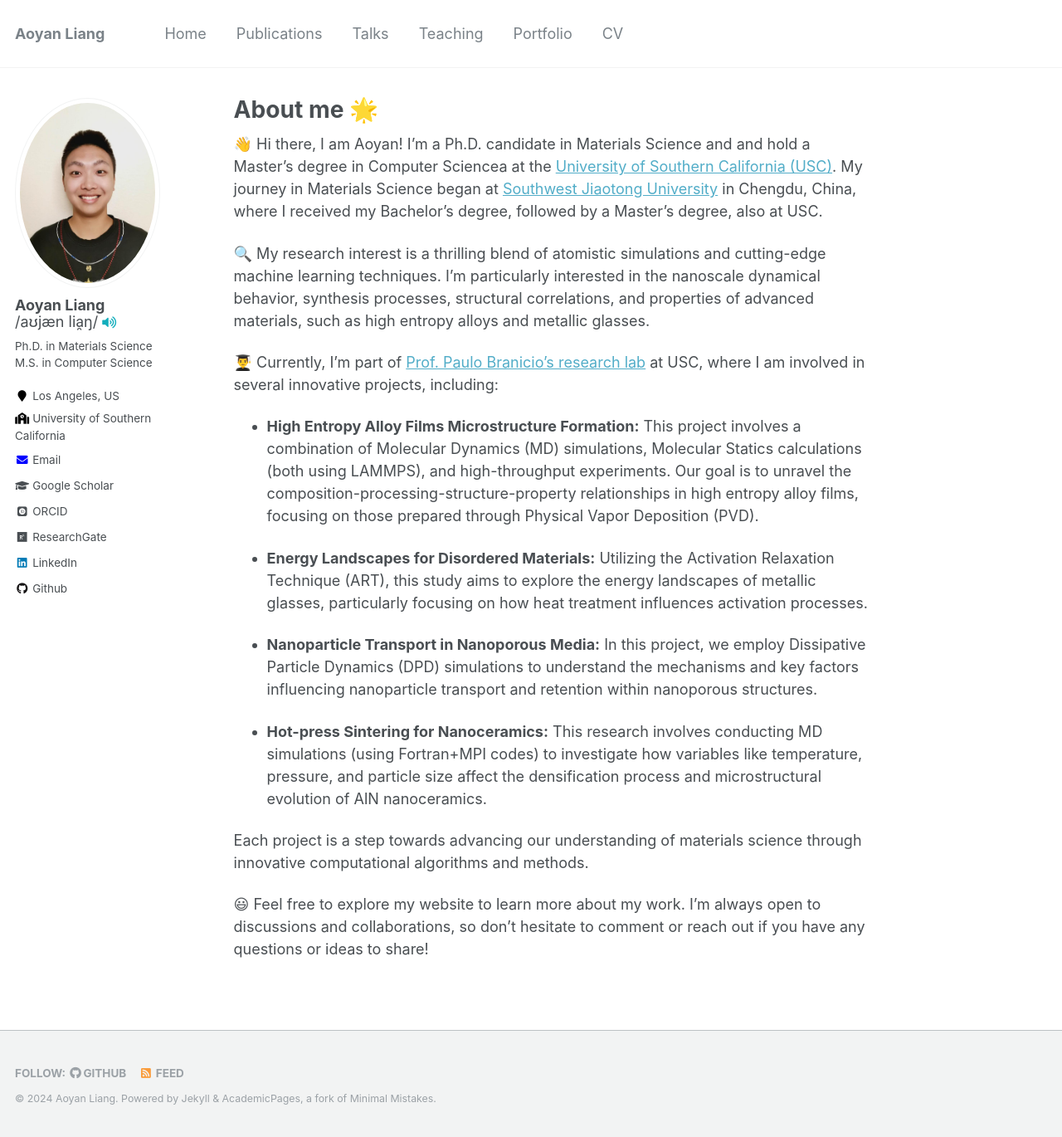
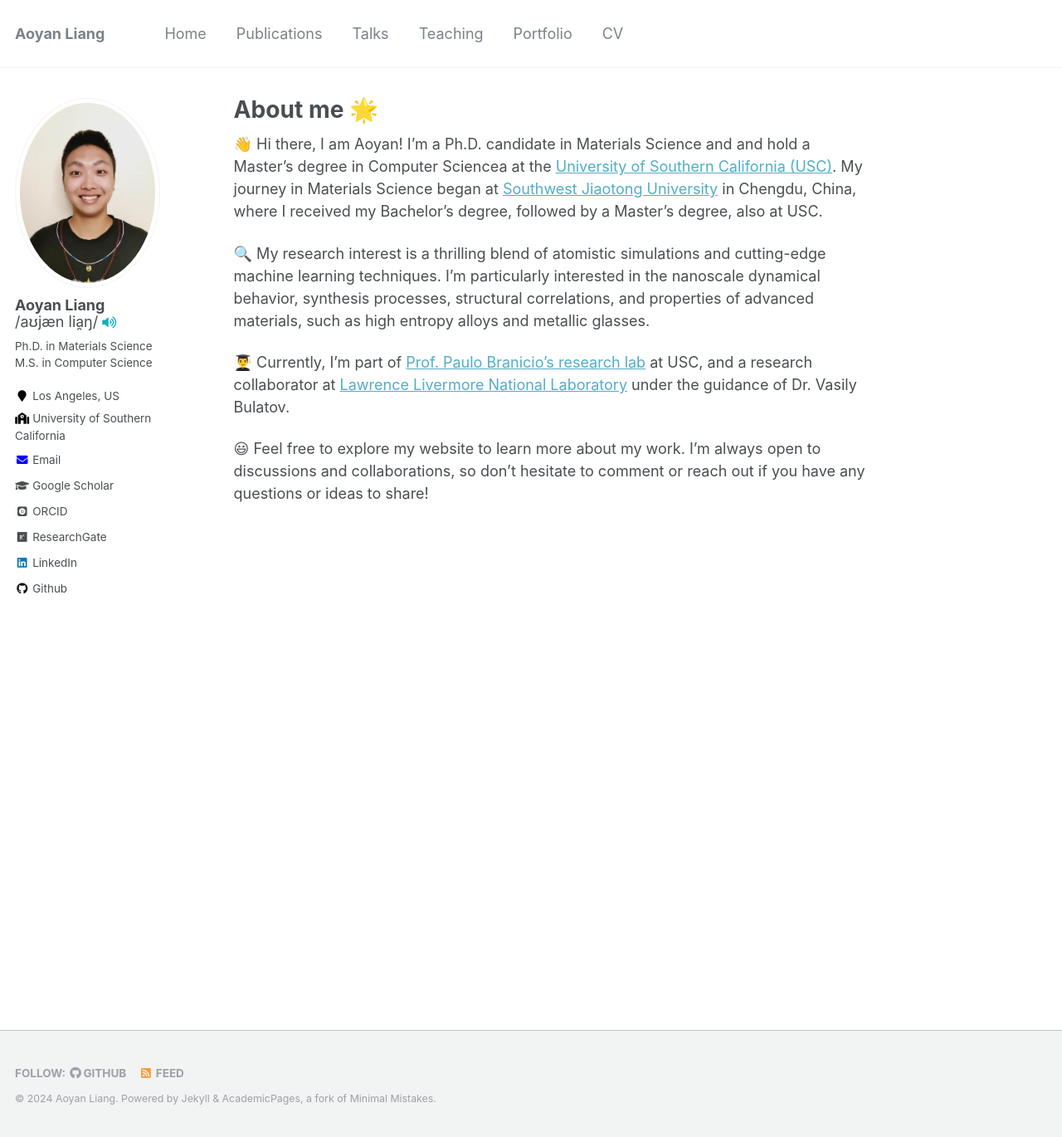
Before and after one commit to AoyanLiang/AoyanLiang.github.io, a Jekyll site: the page built from _pages/about.md, in a window 1280 px wide and 1370 px high. Shown: the whole window at 83% size. Built offline with Jekyll 4.4.1, drawn with Linux system fonts in a browser that asks for light colours; some web fonts are replaced.

Commit message:
Update site on Aug 25, 2024

```diff
--- a/Gemfile
+++ b/Gemfile
@@ -10,8 +10,8 @@ source "https://rubygems.org"
 # Happy Jekylling!
 
 gem "github-pages", group: :jekyll_plugins
-
 gem 'webrick', '~> 1.7'
+gem 'csv'
 
 # If you want to use Jekyll native, uncomment the line below.
 # To upgrade, run `bundle update`.
--- a/_pages/about.md
+++ b/_pages/about.md
@@ -11,16 +11,6 @@ redirect_from:
 
 🔍 My research interest is a thrilling blend of atomistic simulations and cutting-edge machine learning techniques. I'm particularly interested in the nanoscale dynamical behavior, synthesis processes, structural correlations, and properties of advanced materials, such as high entropy alloys and metallic glasses.
 
-👨‍🎓 Currently, I'm part of [Prof. Paulo Branicio's research lab](https://branicio.usc.edu/) at USC, where I am involved in several innovative projects, including:
-
-- **High Entropy Alloy Films Microstructure Formation:** This project involves a combination of Molecular Dynamics (MD) simulations, Molecular Statics calculations (both using LAMMPS), and high-throughput experiments. Our goal is to unravel the composition-processing-structure-property relationships in high entropy alloy films, focusing on those prepared through Physical Vapor Deposition (PVD).
-
-- **Energy Landscapes for Disordered Materials:** Utilizing the Activation Relaxation Technique (ART), this study aims to explore the energy landscapes of metallic glasses, particularly focusing on how heat treatment influences activation processes.
-
-- **Nanoparticle Transport in Nanoporous Media:** In this project, we employ Dissipative Particle Dynamics (DPD) simulations to understand the mechanisms and key factors influencing nanoparticle transport and retention within nanoporous structures.
-
-- **Hot-press Sintering for Nanoceramics:** This research involves conducting MD simulations (using Fortran+MPI codes) to investigate how variables like temperature, pressure, and particle size affect the densification process and microstructural evolution of AlN nanoceramics.
-
-Each project is a step towards advancing our understanding of materials science through innovative computational algorithms and methods.
+👨‍🎓 Currently, I'm part of [Prof. Paulo Branicio's research lab](https://branicio.usc.edu/) at USC, and a research collaborator at [Lawrence Livermore National Laboratory](https://www.llnl.gov/) under the guidance of Dr. Vasily Bulatov.
 
 😃 Feel free to explore my website to learn more about my work. I'm always open to discussions and collaborations, so don't hesitate to comment or reach out if you have any questions or ideas to share!
--- a/_pages/cv.html
+++ b/_pages/cv.html
@@ -10,11 +10,11 @@ redirect_from:
 {% include base_path %}
 {% capture written_label %}'None'{% endcapture %}
 
-If the embedded PDF below does not load, you can <u><a href="https://aoyanliang.github.io/files/CV-Aoyan Liang-Github-17Jun24.pdf">download it here.</a></u>
+If the embedded PDF below does not load, you can <u><a href="https://aoyanliang.github.io/files/CV-Aoyan Liang-25Aug24-Github.pdf">download it here.</a></u>
 <br/>
 
 <!--
 <embed src="https://aoyanliang.github.io/files/CV-Aoyan Liang-Github-8Jan24.pdf" type="application/pdf" width="100%" />
 -->
 
-<iframe src="https://aoyanliang.github.io/files/CV-Aoyan Liang-Github-17Jun24.pdf" width="100%" style="height:100vh;"></iframe>
+<iframe src="https://aoyanliang.github.io/files/CV-Aoyan Liang-25Aug24-Github.pdf" width="100%" style="height:100vh;"></iframe>
```
Also changed, not shown: Gemfile.lock, 3 other files.
